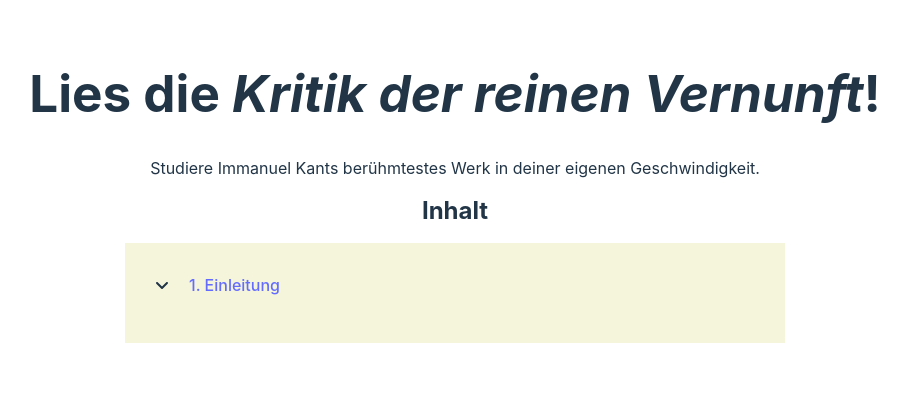
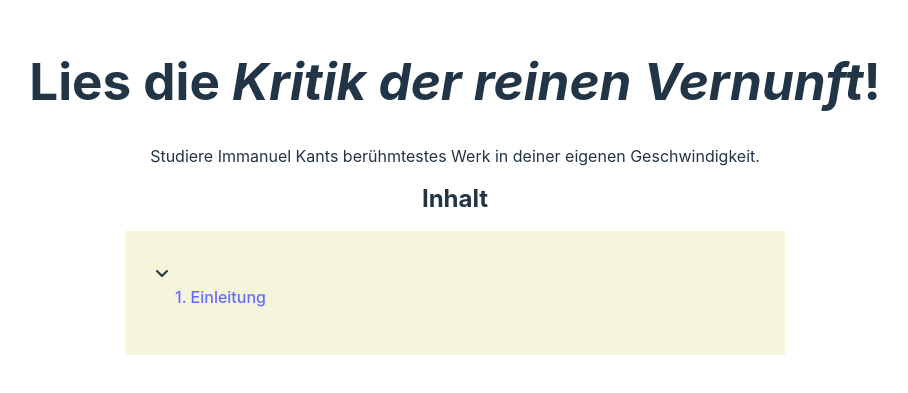
Before and after one commit to miob1781/krv-course, a React (Vite) app: page / in a window 1280 px wide. Shown: the part 213-606 px from the top of the page, without its empty margins (185-1093 px from the left). Built offline with nearby package versions, Linux system fonts and the light colour scheme.

Commit message:
improve structure of content elements

```diff
--- a/src/App.tsx
+++ b/src/App.tsx
@@ -7,10 +7,11 @@ import Account from "./views/Account"
 import Welcome from "./views/Welcome"
 import { SectionData } from "./types"
 
-const routes: ReactElement[] = []
+// create the array of section routes outside of the App component
+const sectionRoutes: ReactElement[] = []
 
 function getRoute(sectionData: SectionData): ReactElement {
-    const Component = lazy(() => import(sectionData.fsPath))
+    const Component = lazy(() => import(/* @vite-ignore */ sectionData.fsPath))
     return (
         <Route
             key={sectionData.path}
@@ -22,24 +23,23 @@ function getRoute(sectionData: SectionData): ReactElement {
 
 sectionsData.forEach((sectionData: SectionData) => {
     const route: ReactElement = getRoute(sectionData)
-    routes.push(route)
-    if (sectionData.subSections) {
-        sectionData.subSections.forEach((subSectionData: SectionData) => {
-            const route: ReactElement = getRoute(subSectionData)
-            routes.push(route)
-        })
-    }
+    sectionRoutes.push(route)
+    sectionData.subSections!.forEach((subSectionData: SectionData) => {
+        const subRoute: ReactElement = getRoute(subSectionData)
+        sectionRoutes.push(subRoute)
+    })
 })
 
 export default function App() {
     return (
         <div className="App">
             <NavBar />
+            {/* TO DO: create loading screen with Kant making mustard picture and synthesis joke */}
             <Suspense fallback={<p>Loading...</p>}>
                 <Routes>
-                    <Route path="/" element={<Welcome allSectionData={sectionsData} />} />
+                    <Route path="/" element={<Welcome sectionsData={sectionsData} />} />
                     <Route path="/account" element={<Account />} />
-                    {routes}
+                    {sectionRoutes}
                 </Routes>
             </Suspense>
         </div>
--- a/src/components/ToCListEl.tsx
+++ b/src/components/ToCListEl.tsx
@@ -1,36 +1,21 @@
-import { ReactElement, useState } from "react"
 import { ReactNode } from "react"
 import { Link } from "react-router-dom"
-import { FontAwesomeIcon } from "@fortawesome/react-fontawesome"
-import { faAngleUp, faAngleDown } from '@fortawesome/free-solid-svg-icons'
+import { SectionData } from "../types"
 import "../style/ToCListEl.css"
 
 interface Props {
-    children?: ReactNode,
-    path: string,
-    sectionTitle: string,
-    numberOfSection?: number,
-    description?: string
+    children?: ReactNode
+    sectionData: SectionData
+    numberOfSection?: number
 }
 
-export default function ToCListEl({children, path, sectionTitle, numberOfSection, description}: Props) {
-    const [expand, setExpand] = useState(false)
-
-    const iconStyle = { cursor: "pointer" }
-
-    const icon: ReactElement = expand
-        ? <FontAwesomeIcon icon={faAngleUp} style={iconStyle} title="Details verbergen" onClick={() => setExpand(false)} />
-        : <FontAwesomeIcon icon={faAngleDown} style={iconStyle} title="Details zeigen" onClick={() => setExpand(true)} />
-
+export default function ToCListEl({ sectionData, numberOfSection }: Props) {
+    const { path, title, pageNumbers } = sectionData
 
     return (
         <div className="ToCListCont">
-            <div>
-                {description && icon}
-                <Link to={path} className="ToCTitle">{numberOfSection && `${numberOfSection}. `}{sectionTitle}</Link>
-            </div>
-            <p style={{marginLeft: "33px"}}>{expand && description}</p>
-            <div style={{marginLeft: "60px"}}>{expand && children}</div>
+            <Link to={path} className="ToCTitle">{numberOfSection && `${numberOfSection}. `}{title}</Link>
+            <span className="page-numbers">{pageNumbers}</span>
         </div>
     )
 }
--- a/src/components/ToCSection.tsx
+++ b/src/components/ToCSection.tsx
@@ -1,30 +1,47 @@
-import { ReactElement } from "react"
+import { ReactElement, useState } from "react"
+import { FontAwesomeIcon } from "@fortawesome/react-fontawesome"
+import { faAngleUp, faAngleDown } from '@fortawesome/free-solid-svg-icons'
 import { SectionData } from "../types"
 import ToCListEl from "./ToCListEl"
+import "../style/ToCListEl.css"
 
 interface Props {
-    section: SectionData,
-    index: number
+    sectionData: SectionData
+    numberOfSection?: number
+    includeDescription: boolean
 }
 
-export default function ToCSection({ section, index }: Props) {
+export default function ToCSection({ sectionData, numberOfSection, includeDescription }: Props) {
+    const [expand, setExpand] = useState(includeDescription ? false : true)
+
+    const iconStyle = { cursor: "pointer" }
+
+    const icon: ReactElement = expand
+        ? <FontAwesomeIcon icon={faAngleUp} style={iconStyle} title="Details verbergen" onClick={() => setExpand(false)} />
+        : <FontAwesomeIcon icon={faAngleDown} style={iconStyle} title="Details zeigen" onClick={() => setExpand(true)} />
+
+
     function renderToCSubEntries(data: SectionData[]): ReactElement[] {
-        return data.map((section: SectionData) => (
+        return data.map((subSectionData: SectionData) => (
             <ToCListEl
-                key={section.path}
-                path={section.path}
-                sectionTitle={section.title}
+                key={subSectionData.path}
+                sectionData={subSectionData}
             />
         ))
     }
 
     return (
-        <ToCListEl
-            key={section.path}
-            path={section.path}
-            sectionTitle={section.title}
-            description={section.description}
-            numberOfSection={index + 1}
-        >{section.subSections && renderToCSubEntries(section.subSections)}</ToCListEl>
+        <div className="ToCListCont">
+            {includeDescription && icon}
+            {includeDescription && <ToCListEl
+                key={sectionData.path}
+                sectionData={sectionData}
+                numberOfSection={numberOfSection}
+            />}
+            <p style={{ marginLeft: "33px" }}>{includeDescription && expand && sectionData.description}</p>
+            <div style={{ marginLeft: "60px" }}>
+                {expand && renderToCSubEntries(sectionData.subSections!)}
+            </div>
+        </div>
     )
 }
--- a/src/consts/sections-data.tsx
+++ b/src/consts/sections-data.tsx
@@ -4,13 +4,14 @@ export const sectionsData: SectionData[] = [
     {
         title: "Einleitung",
         path: "/section-1",
-        fsPath: "./components/introductions/Intro-1",
+        fsPath: "./components/introductions/Intro-1.tsx",
         description: "In der Einleitung beschäftigt sich Kant mit dem Projekt einer Kritik der reinen Vernunft und unterscheidet zwischen analytischen und synthetischen Urteilen sowie zwischen Urteilen a priori und a posteriori.",
         subSections: [
             {
                 title: "Einleitung",
                 path: "/section-1-1",
-                fsPath: "./components/sections/Section-1-1",
+                fsPath: "./components/sections/Section-1-1.tsx",
+                pageNumbers: "A1/B1-A16/B29"
             }
         ]
     },
--- a/src/style/ToCListEl.css
+++ b/src/style/ToCListEl.css
@@ -5,3 +5,8 @@
 .ToCTitle {
     margin-left: 20px;
 }
+
+.page-numbers {
+    margin-left: 30px;
+    font-style: italic;
+}
--- a/src/views/Lesson.tsx
+++ b/src/views/Lesson.tsx
@@ -2,9 +2,9 @@ import { CSSProperties, PropsWithChildren, ReactElement, useState } from "react"
 import "../style/Lesson.css"
 
 interface Props {
-    title: string,
-    pages: string,
-    quiz: ReactElement,
+    title: string
+    pages: string
+    quiz: ReactElement
     style?: CSSProperties
 }
 
--- a/src/views/Welcome.tsx
+++ b/src/views/Welcome.tsx
@@ -1,18 +1,20 @@
 import ToCSection from "../components/ToCSection"
-import "../style/Welcome.css"
 import { ReactElement } from "react"
 import { SectionData } from "../types"
+import "../style/Welcome.css"
 
 interface Props {
-    allSectionData: SectionData[]
+    sectionsData: SectionData[]
 }
 
-export default function Welcome({allSectionData}: Props) {
+export default function Welcome({ sectionsData }: Props) {
     function renderToCEntries(): ReactElement[] {
-        return allSectionData.map((section: SectionData, index: number) => (
+        return sectionsData.map((sectionData: SectionData, index: number) => (
             <ToCSection
-                section={section}
-                index={index}
+                key={sectionData.path}
+                sectionData={sectionData}
+                numberOfSection={index + 1}
+                includeDescription={true}
             />
         ))
     }
```
Also changed, not shown: src/components/introductions/Intro-1.tsx (+1 -6 lines), src/types.d.ts (+9 -10 lines), src/views/Introduction.tsx (+11 -4 lines).
